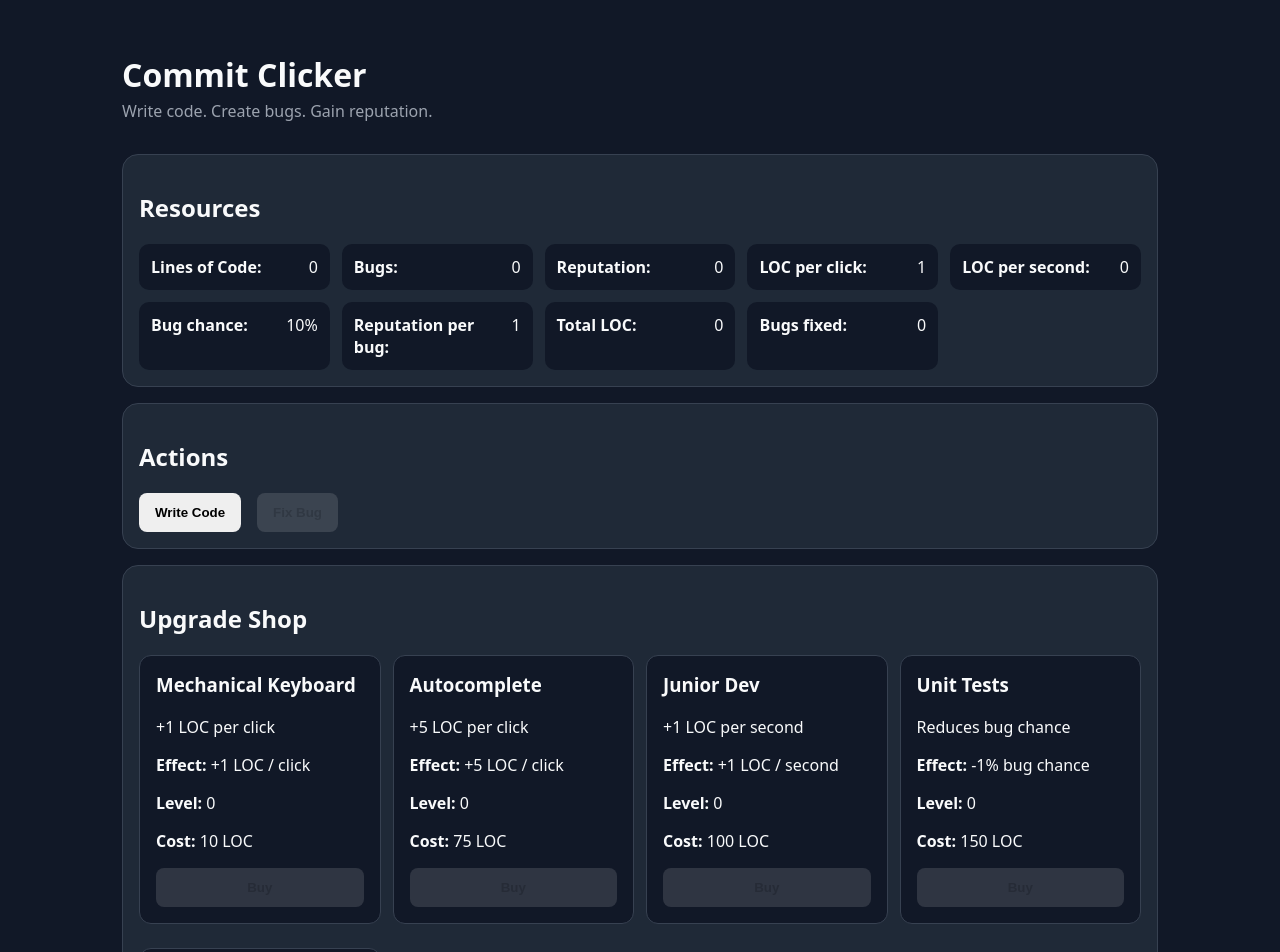
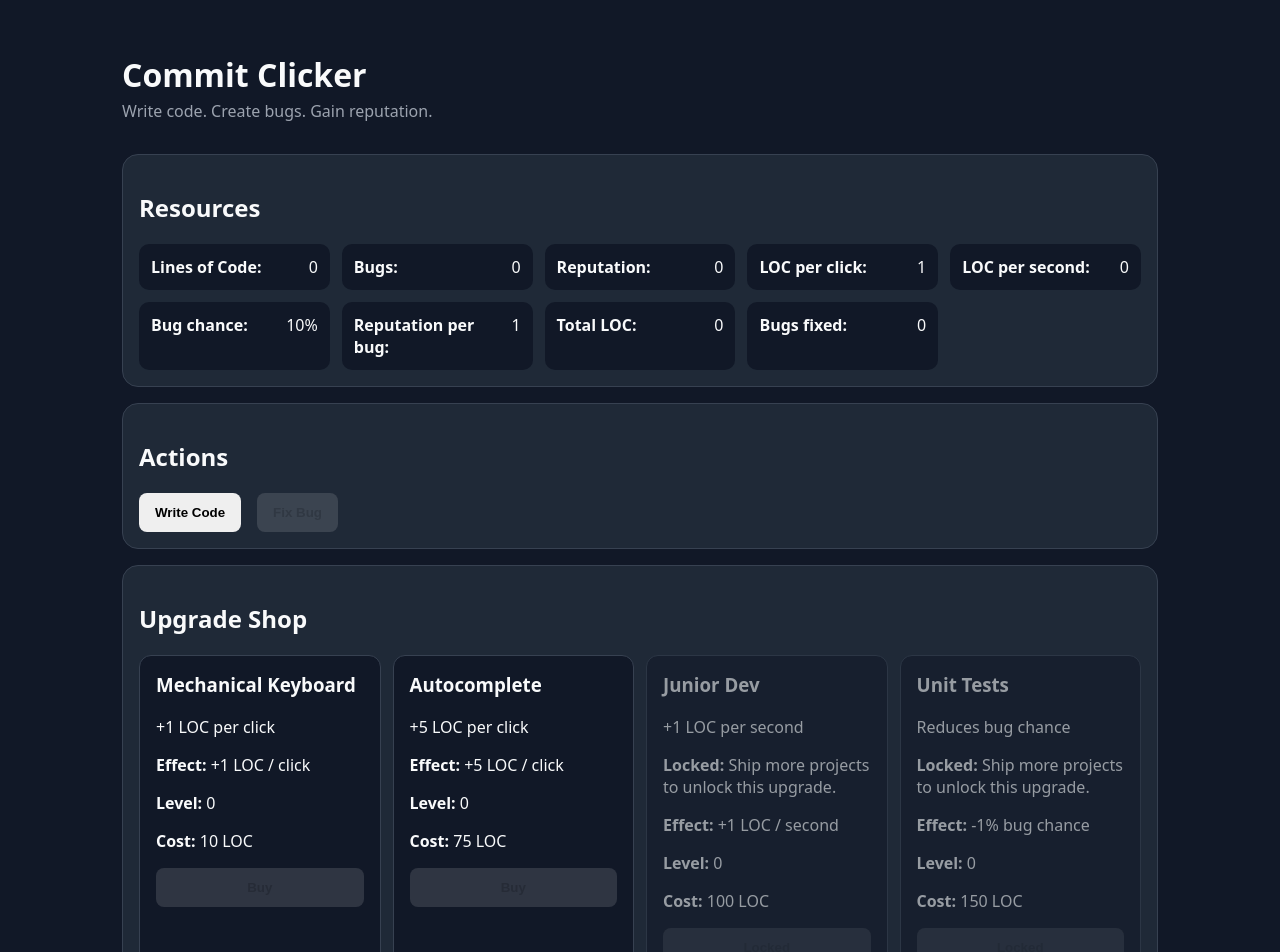
Before and after one commit to BlazingHotCode/commit-clicker, a React (Vite) app: page / in a window 1280 px wide. Shown: the top 952 px of the page. Built offline with nearby package versions, Linux system fonts and the light colour scheme.

Commit message:
unlock upgrades through shipped projects

```diff
--- a/src/components/shop/UpgradeCard.tsx
+++ b/src/components/shop/UpgradeCard.tsx
@@ -7,6 +7,7 @@ type UpgradeCardProps = {
   level: number;
   cost: number;
   canAfford: boolean;
+  locked: boolean;
   onBuy: (upgradeId: UpgradeId) => void;
 };
 
@@ -15,18 +16,30 @@ export function UpgradeCard({
   level,
   cost,
   canAfford,
+  locked,
   onBuy,
 }: UpgradeCardProps) {
   return (
-    <article>
+    <article className={locked ? "locked-card" : undefined}>
       <h3>{upgrade.name}</h3>
       <p>{upgrade.description}</p>
-      <p><strong>Effect:</strong> {upgrade.effectLabel}</p>
-      <p><strong>Level:</strong> {level}</p>
-      <p><strong>Cost:</strong> {formatNumber(cost)} LOC</p>
+      {locked && (
+        <p>
+          <strong>Locked:</strong> Ship more projects to unlock this upgrade.
+        </p>
+      )}
+      <p>
+        <strong>Effect:</strong> {upgrade.effectLabel}
+      </p>
+      <p>
+        <strong>Level:</strong> {level}
+      </p>
+      <p>
+        <strong>Cost:</strong> {formatNumber(cost)} LOC
+      </p>
 
       <button disabled={!canAfford} onClick={() => onBuy(upgrade.id)}>
-        Buy
+        {locked ? "Locked" : "Buy"}
       </button>
     </article>
   );
--- a/src/components/shop/UpgradeShop.tsx
+++ b/src/components/shop/UpgradeShop.tsx
@@ -17,6 +17,10 @@ export function UpgradeShop({ state, onBuyUpgrade }: UpgradeShopProps) {
         {upgrades.map((upgrade) => {
           const level = state.upgrades[upgrade.id];
           const cost = getUpgradeCost(upgrade, level);
+          const unlocked =
+            upgrade.requiredProjectIds?.every((projectId) =>
+              state.completedProjects.includes(projectId),
+            ) ?? true;
 
           return (
             <UpgradeCard
@@ -25,6 +29,7 @@ export function UpgradeShop({ state, onBuyUpgrade }: UpgradeShopProps) {
               level={level}
               cost={cost}
               canAfford={state.linesOfCode >= cost}
+              locked={!unlocked}
               onBuy={onBuyUpgrade}
             />
           );
--- a/src/game/data/upgrades.ts
+++ b/src/game/data/upgrades.ts
@@ -7,6 +7,7 @@ export type Upgrade = {
   effectLabel: string;
   baseCost: number;
   costMultiplier: number;
+  requiredProjectIds?: string[];
   apply: (state: GameState) => GameState;
 };
 
@@ -42,6 +43,7 @@ export const upgrades: Upgrade[] = [
     effectLabel: "+1 LOC / second",
     baseCost: 100,
     costMultiplier: 1.5,
+    requiredProjectIds: ["personalWebsite"],
     apply: (state) => ({
       ...state,
       locPerSecond: state.locPerSecond + 1,
@@ -54,6 +56,7 @@ export const upgrades: Upgrade[] = [
     effectLabel: "-1% bug chance",
     baseCost: 150,
     costMultiplier: 1.6,
+    requiredProjectIds: ["todoApp"],
     apply: (state) => ({
       ...state,
       bugChance: Math.max(0.01, state.bugChance - 0.01),
@@ -66,6 +69,7 @@ export const upgrades: Upgrade[] = [
     effectLabel: "+1 reputation / bug",
     baseCost: 200,
     costMultiplier: 1.55,
+    requiredProjectIds: ["bugTracker"],
     apply: (state) => ({
       ...state,
       reputationPerBug: state.reputationPerBug + 1,
--- a/src/game/state/reducer.ts
+++ b/src/game/state/reducer.ts
@@ -37,6 +37,13 @@ export function gameReducer(state: GameState, action: GameAction): GameState {
     case "BUY_UPGRADE": {
       const upgrade = upgrades.find((item) => item.id === action.upgradeId);
       if (!upgrade) return state;
+
+      const unlocked =
+        upgrade.requiredProjectIds?.every((projectId) =>
+          state.completedProjects.includes(projectId),
+        ) ?? true;
+
+      if (!unlocked) return state;
 
       const currentLevel = state.upgrades[action.upgradeId];
       const cost = getUpgradeCost(upgrade, currentLevel);
```
